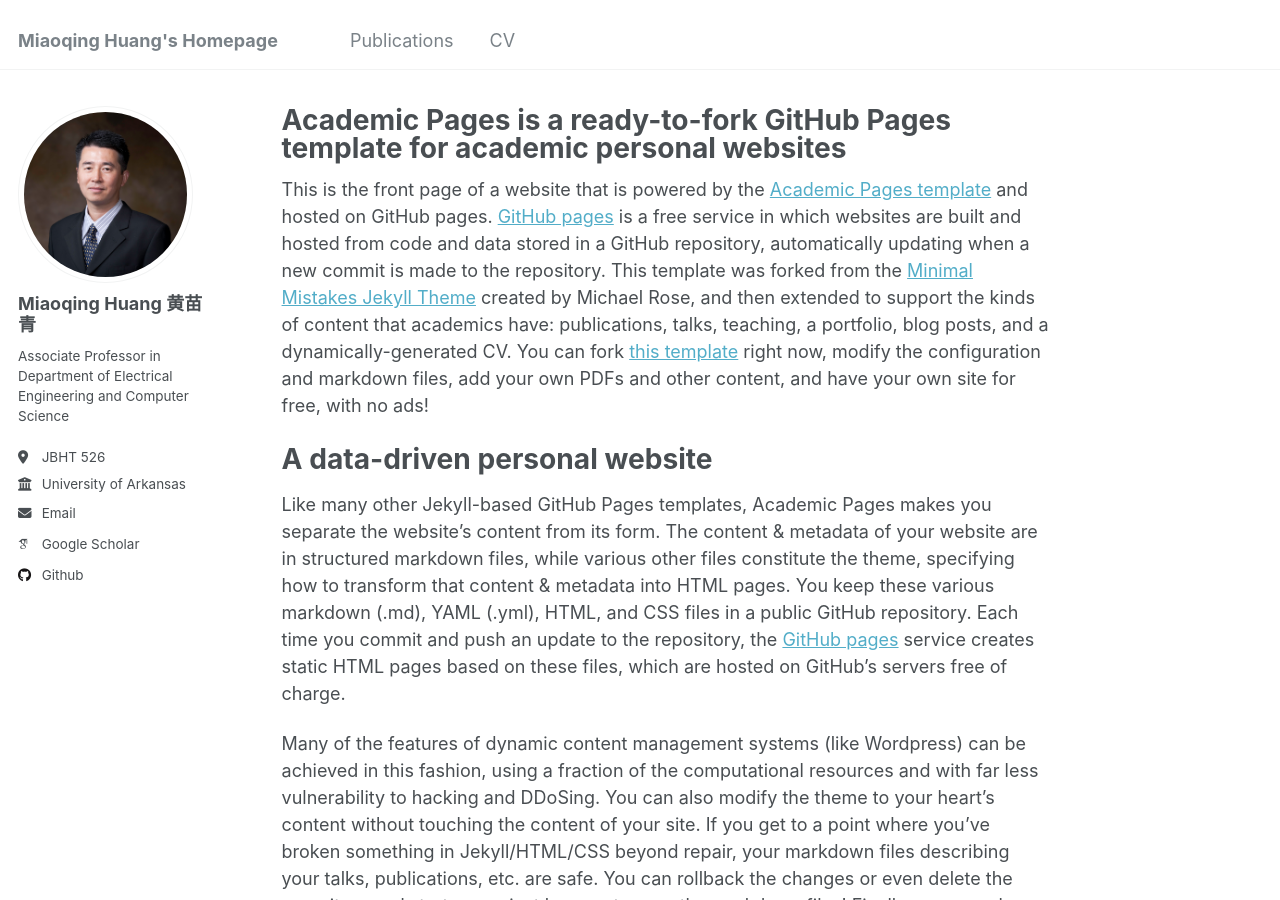
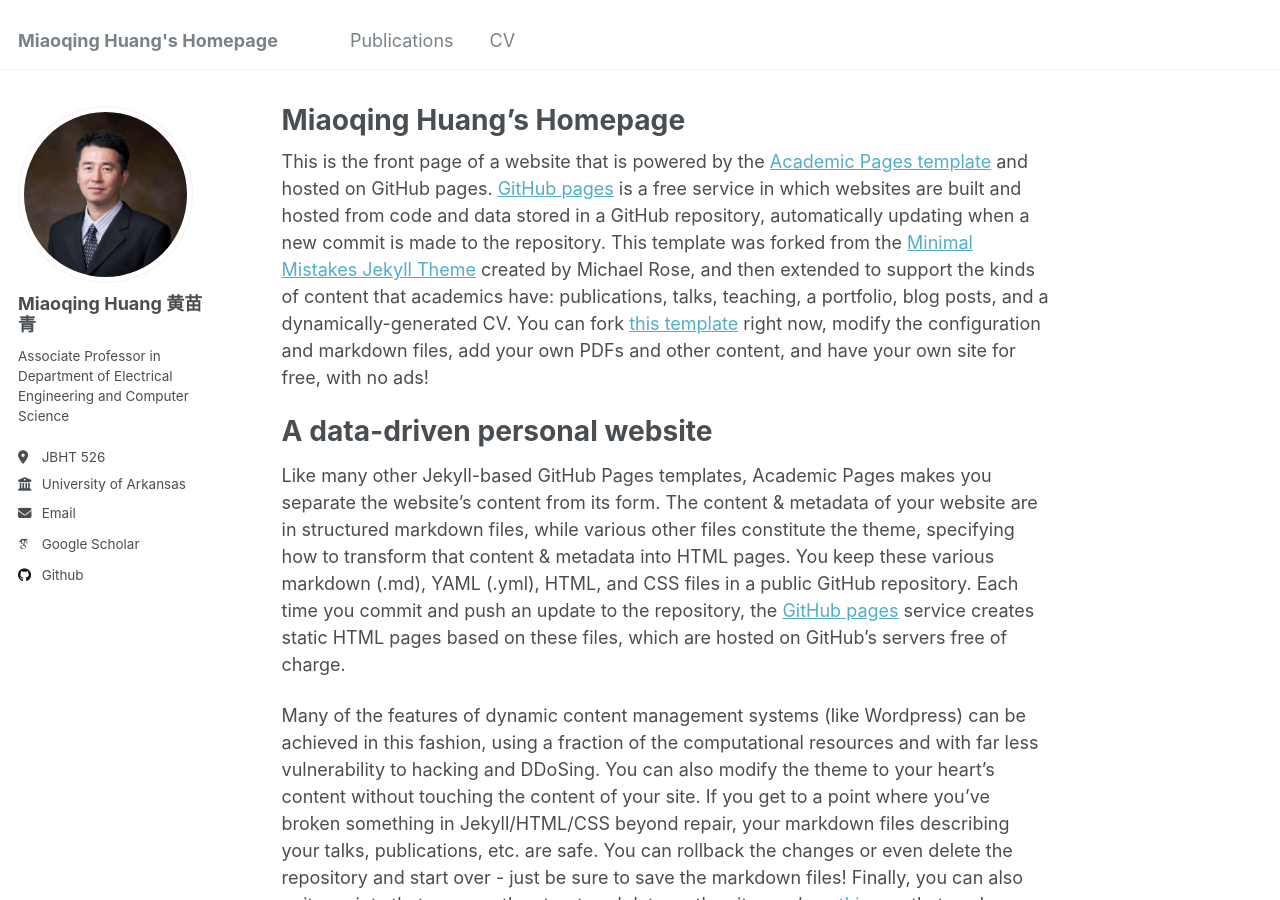
Before and after one commit to miaoqinghuang/miaoqinghuang.github.io, a Jekyll site: the page built from _pages/about.md, in a window 1280 px wide and 900 px high. Built offline with Jekyll 4.4.1, drawn with Linux system fonts in a browser that asks for light colours; some web fonts are replaced.

Commit message:
Update about.md

```diff
--- a/_pages/about.md
+++ b/_pages/about.md
@@ -1,6 +1,6 @@
 ---
 permalink: /
-title: "Academic Pages is a ready-to-fork GitHub Pages template for academic personal websites"
+title: "Miaoqing Huang's Homepage"
 author_profile: true
 redirect_from:
   - /about/
```
